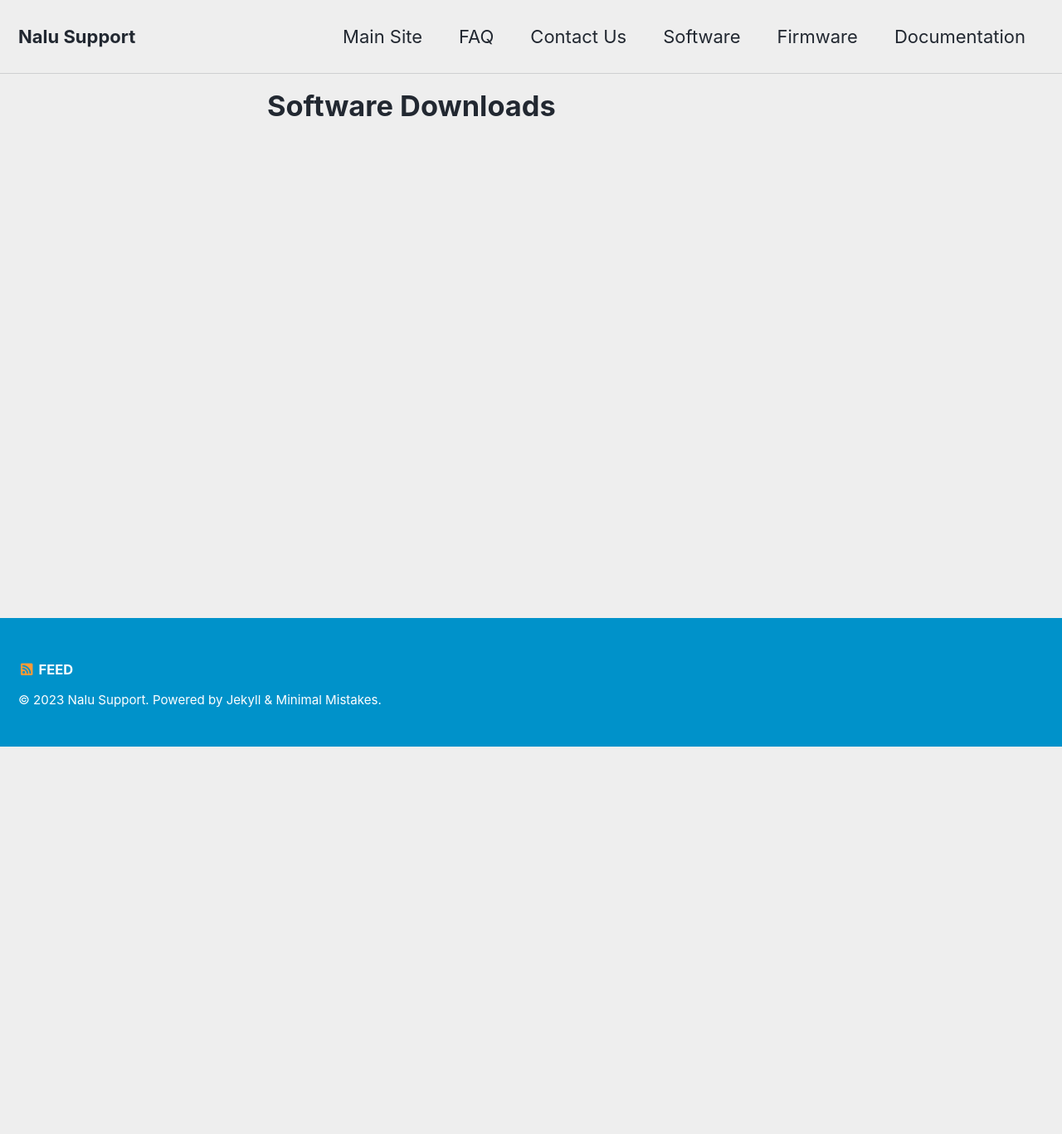
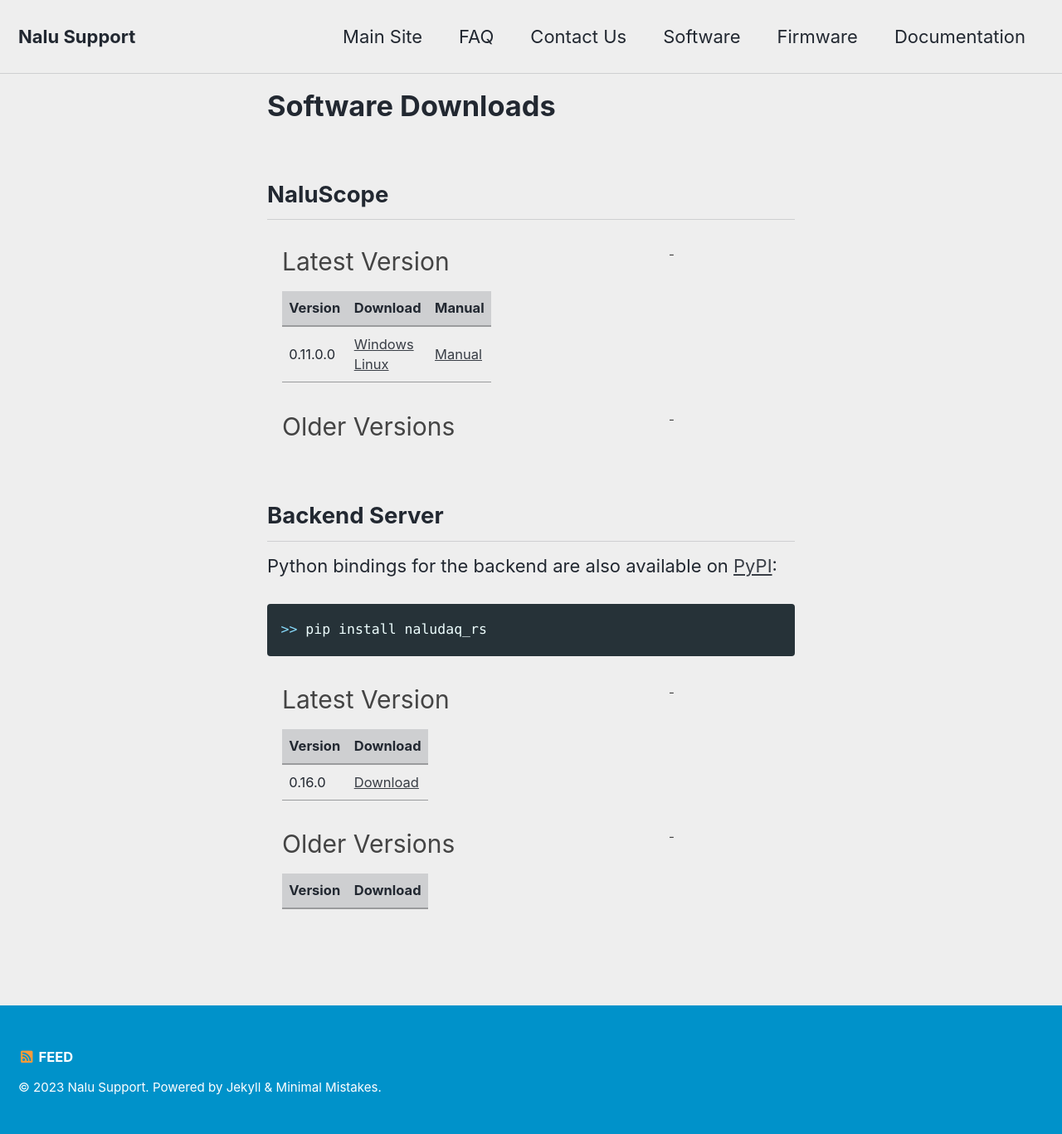
Before and after one commit to NaluScientific/nalusupport, a Jekyll site: the page built from pages/software.md, in a window 1280 px wide. Shown: the whole page at 83% size. Built offline with Jekyll 4.4.1, drawn with Linux system fonts in a browser that asks for light colours; cached includes are drawn as plain includes; before the commit the page ends 900 px from its top, so only the background shows below that.

Commit message:
ADD: software downloads initial page

````diff
--- /dev/null
+++ b/_includes/accordion.html
@@ -0,0 +1,12 @@
+
+
+<div>
+    <button class="accordion">{{ include.name }}</button>
+    {% assign display = "none" %}
+    {% if include.expand %}
+        {% assign display = "block" %}
+    {% endif %}
+    <div class="panel" style="display: {{ display }};">
+        {{ include.content }}
+    </div>
+</div>
--- /dev/null
+++ b/_includes/accordion_enable.html
@@ -0,0 +1,54 @@
+<style>
+    .accordion {
+        background-color: #eee;
+        color: #444;
+        cursor: pointer;
+        padding: 18px;
+        width: 80%;
+        border: none;
+        text-align: left;
+        outline: none;
+        font-size: 30px;
+        transition: 0.4s;
+    }
+
+    .accordion:before {
+        content: "-";
+        font-size: 15px;
+        float: right;
+        margin-left: 5px;
+    }
+
+    .accordion.active:before {
+        content: "+";
+    }
+
+    .active, .accordion:hover {
+        background-color: #ccc;
+    }
+
+    .panel {
+        padding: 0 18px;
+        display: none;
+        /* background-color: white; */
+        overflow: hidden;
+    }
+</style>
+
+<script>
+    var acc = document.getElementsByClassName("accordion");
+    var i;
+
+    for (i = 0; i < acc.length; i++) {
+        acc[i].addEventListener("click", function() {
+            this.classList.toggle("active");
+            var panel = this.nextElementSibling;
+            console.log(panel.style.display);
+            if (panel.style.display === "block" || panel.style.display == "") {
+                panel.style.display = "none";
+            } else {
+                panel.style.display = "block";
+            }
+        });
+    }
+</script>
--- /dev/null
+++ b/_includes/version_table.html
@@ -0,0 +1,43 @@
+{% comment %}
+  This template generates a table for displaying and linking to various versions of a software package.
+  The YAML data should be specified in the _data folder.
+
+  Set the "versions" argument to something with the following structure:
+
+  - name: some_version
+    downloads:
+      - # download group 1, shows up as its own column
+        Download name: download link
+        Download name: download link
+      - # download group 2, shows up as its own column
+        Download name: download link
+        Download name: download link
+{% endcomment %}
+
+{% assign versions = include.versions %}
+{% assign columns = include.cols %}
+
+<table>
+  <thead>
+    <tr>
+      {% for column in columns %}
+        <th>{{ column }}</th>
+      {% endfor %}
+    </tr>
+  </thead>
+  <tbody>
+    {% for version in versions %}
+      <tr>
+        <td>{{ version.name }}</td>
+        {% for download in version.downloads %}
+        <td>
+          {% for asdf in download %}
+            <a href="{{ asdf[1] }}">{{ asdf[0] }}</a>
+            {% if forloop.last == false %} <br/> {% endif %}
+          {% endfor %}
+        </td>
+        {% endfor %}
+      </tr>
+    {% endfor %}
+</tbody>
+</table>
--- a/pages/software.md
+++ b/pages/software.md
@@ -3,3 +3,51 @@
 permalink: /software/
 layout: single
 ---
+
+{% assign naluscope = site.data.software_versions.naluscope %}
+{% assign naludaq_rs = site.data.software_versions.naludaq_rs %}
+
+{% assign naluscope_cols = "Version;Download;Manual" | split: ";" %}
+{% assign naludaq_rs_cols = "Version;Download" | split: ";" %}
+
+
+
+
+
+
+## NaluScope
+
+{% capture latest %}
+{% include version_table.html versions=naluscope.latest cols=naluscope_cols %}
+{% endcapture %}
+{% include accordion.html name="Latest Version" content=latest expand=true %}
+
+
+{% capture older %}
+{% include version_table.html versions=naluscope.older cols=naluscope_cols %}
+{% endcapture %}
+{% include accordion.html name="Older Versions" content=older %}
+
+
+
+
+## Backend Server
+
+Python bindings for the backend are also available on [PyPI](https://pypi.org/project/naludaq-rs/):
+
+```bash
+>> pip install naludaq_rs
+```
+
+{% capture latest %}
+{% include version_table.html versions=naludaq_rs.latest cols=naludaq_rs_cols %}
+{% endcapture %}
+{% include accordion.html name="Latest Version" content=latest expand=true %}
+
+{% capture older %}
+{% include version_table.html versions=naludaq_rs.older cols=naludaq_rs_cols %}
+{% endcapture %}
+{% include accordion.html name="Older Versions" content=older expand=true %}
+
+
+{% include accordion_enable.html %}
````
Also changed, not shown: _data/software_versions.yml (added, +25 -0 lines).
